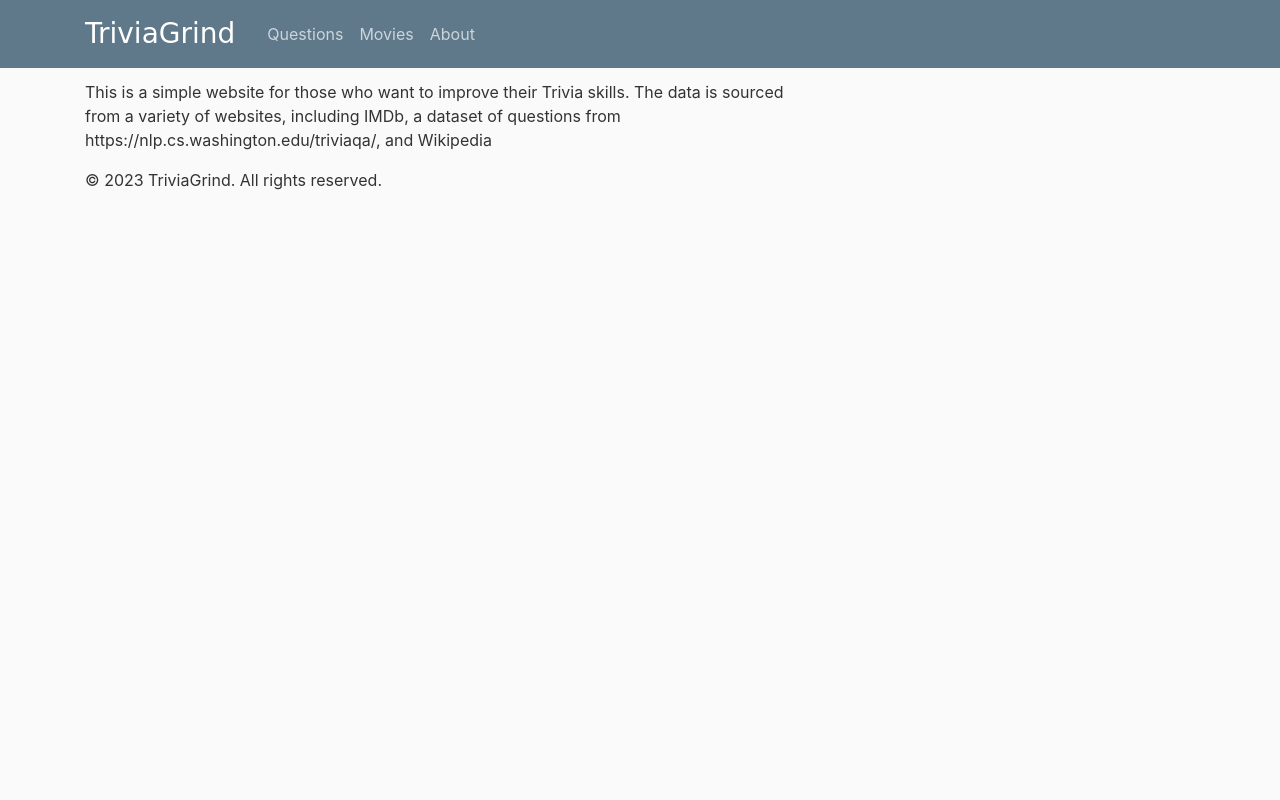
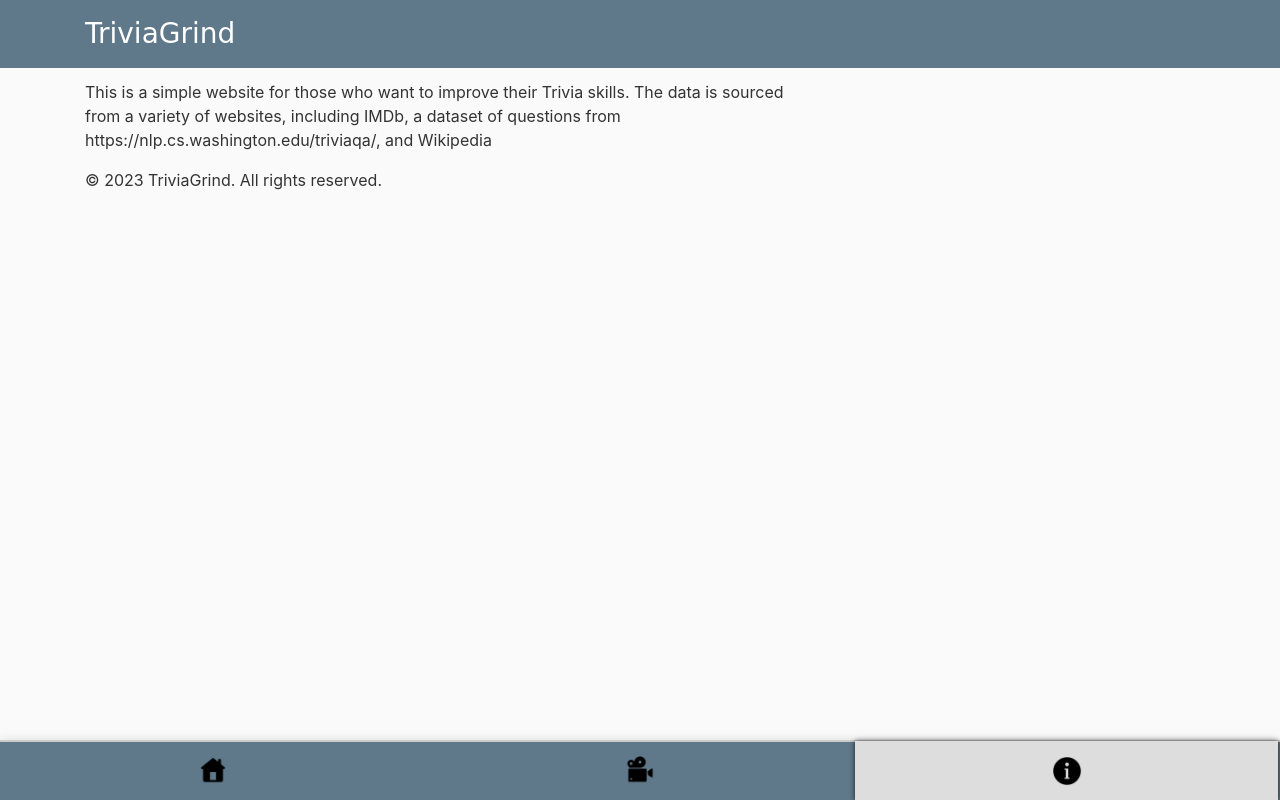
Before and after one commit to rich2965/trivia_project, a Flask app: page /about in a window 1280 px wide. Run offline with Flask 3, Linux system fonts and the light colour scheme; parts of the project's set-up code (start-up, migrations or seed data) failed here and were passed over; some libraries are stand-ins or nearby versions.

Commit message:
clean up and navigation improvement. menu revamp

```diff
--- a/triviasite/main/routes.py
+++ b/triviasite/main/routes.py
@@ -8,21 +8,24 @@ main = Blueprint('main',__name__)
 @main.route("/")
 @main.route("/home")
 def home():
+    active_menu = 'home'
     page = request.args.get('page',1,type=int)
     category_filter = request.args.get('category_filter',None,type=str)
     if category_filter:
-        questions = Question.query.filter_by(category=category_filter).paginate(page=page, per_page=5)
+        questions = Question.query.filter_by(category=category_filter).paginate(page=page, per_page=4)
     else:
-        questions = Question.query.paginate(page=page, per_page=5)
+        questions = Question.query.paginate(page=page, per_page=4)
     categories = Question.query.with_entities(Question.category).distinct()
-    return render_template('home.html',questions = questions,categories=categories,category_filter=category_filter)
+    return render_template('home.html',active_menu=active_menu,questions = questions,categories=categories,category_filter=category_filter)
 
 @main.route("/about",)
 def about():
-    return render_template('about.html',title = 'About')
+    active_menu = 'about' # set the active menu item
+    return render_template('about.html',active_menu=active_menu,title = 'About')
 
 @main.route("/movies",)
 def movies():
+    active_menu = 'movies' # set the active menu item
     movie = Movie.query.first()
     genre_filter = request.args.get('genre_filter',None,type=str)
     year_filter = request.args.get('year_filter',None,type=str)
@@ -43,4 +46,4 @@ def movies():
         movie = Movie.query.filter(Movie.startYear.like(year_search)).first()
     else:
         movie = Movie.query.first()
-    return render_template('movies.html',movie=movie,genres=genres,genre_filter=genre_filter,year_filter=year_filter)
+    return render_template('movies.html',active_menu=active_menu,movie=movie,genres=genres,genre_filter=genre_filter,year_filter=year_filter)
--- a/triviasite/static/main.css
+++ b/triviasite/static/main.css
@@ -6,6 +6,49 @@
   color: white;
 }
 
+/* Bottom Menu */
+.bottom-menu {
+  position: fixed;
+  bottom: 0;
+  left: 0;
+  width: 100%;
+  height: 60px;
+  background-color: #5f788a;
+  display: flex;
+  justify-content: space-around;
+  align-items: center;
+  box-shadow: 0px -1px 10px rgba(0, 0, 0, 0.1);
+  border-top: 2px solid #cccccc;
+  z-index: 9999; /* add a high z-index value to make sure the menu appears on top of other elements */
+}
+
+
+.bottom-menu a {
+  display: flex;
+  flex-direction: column;
+  justify-content: space-between;
+  align-items: center;
+  color: #000;
+  text-decoration: none;
+  font-size: 14px;
+}
+.menu-item {
+  flex-basis: 33%;
+  height: 60px;
+  vertical-align: middle;
+}
+.bottom-menu img {
+  width:30px;
+  height:30x;
+  margin-top: 15px;
+}
+
+.active-menu {
+  background-color: #ddd;
+  box-shadow: 0px 0px 5px 0px rgba(0, 0, 0, 0.75);
+}
+
+/* CSS from course */
 body {
     background: #fafafa;
     color: #333333;
--- a/triviasite/templates/layout.html
+++ b/triviasite/templates/layout.html
@@ -23,18 +23,21 @@
         <nav class="navbar navbar-expand-md navbar-dark bg-steel fixed-top">
           <div class="container">
             <a class="navbar-brand mr-4" href="/">TriviaGrind</a>
-            <button class="navbar-toggler" type="button" data-toggle="collapse" data-target="#navbarToggle" aria-controls="navbarToggle" aria-expanded="false" aria-label="Toggle navigation">
-              <span class="navbar-toggler-icon"></span>
-            </button>
-            <div class="collapse navbar-collapse" id="navbarToggle">
-              <div class="navbar-nav mr-auto">
-                <a class="nav-item nav-link" href="{{url_for('main.home')}}">Questions</a>
-                <a class="nav-item nav-link" href="{{url_for('main.movies')}}">Movies</a>
-                <a class="nav-item nav-link" href="{{url_for('main.about')}}">About</a>
-              </div>
-            </div>
           </div>
         </nav>
+
+        <div class="bottom-menu">
+          <div class="menu-item {% if active_menu == 'home' %} active-menu{% endif %}">
+            <a href="{{url_for('main.home')}}" ><img src="../static/icons/home_page.png"></i></a>
+          </div>
+          <div class="menu-item {% if active_menu == 'movies' %} active-menu{% endif %}">
+            <a href="{{url_for('main.movies')}}"><img src="../static/icons/movie.png"></i></a>
+          </div>
+          <div class="menu-item {% if active_menu == 'about' %} active-menu{% endif %}">
+            <a href="{{url_for('main.about')}}"><img src="../static/icons/about.png"></i></a>
+          </div>
+        </div>
+
     </header>
     <main role="main" class="container">
         <div class="row">
```
Also changed, not shown: other parts of triviasite/static/main.css (+27 -65 lines), triviasite/static/icons/about.png (added), triviasite/static/icons/home_page.png (added), triviasite/static/icons/movie.png (added), triviasite/static/profile_pics/121d774a1485b46a.jpeg (deleted), triviasite/static/profile_pics/7d4e22ca6d6c1f91.jpeg (deleted), triviasite/static/profile_pics/d0716ca95a77d835.jpg (deleted), triviasite/static/profile_pics/d45970826a6be81e.jpeg (deleted), triviasite/static/profile_pics/default.jpg (deleted), triviasite/static/scripts.js (line endings or trailing spaces), 1 other file.
